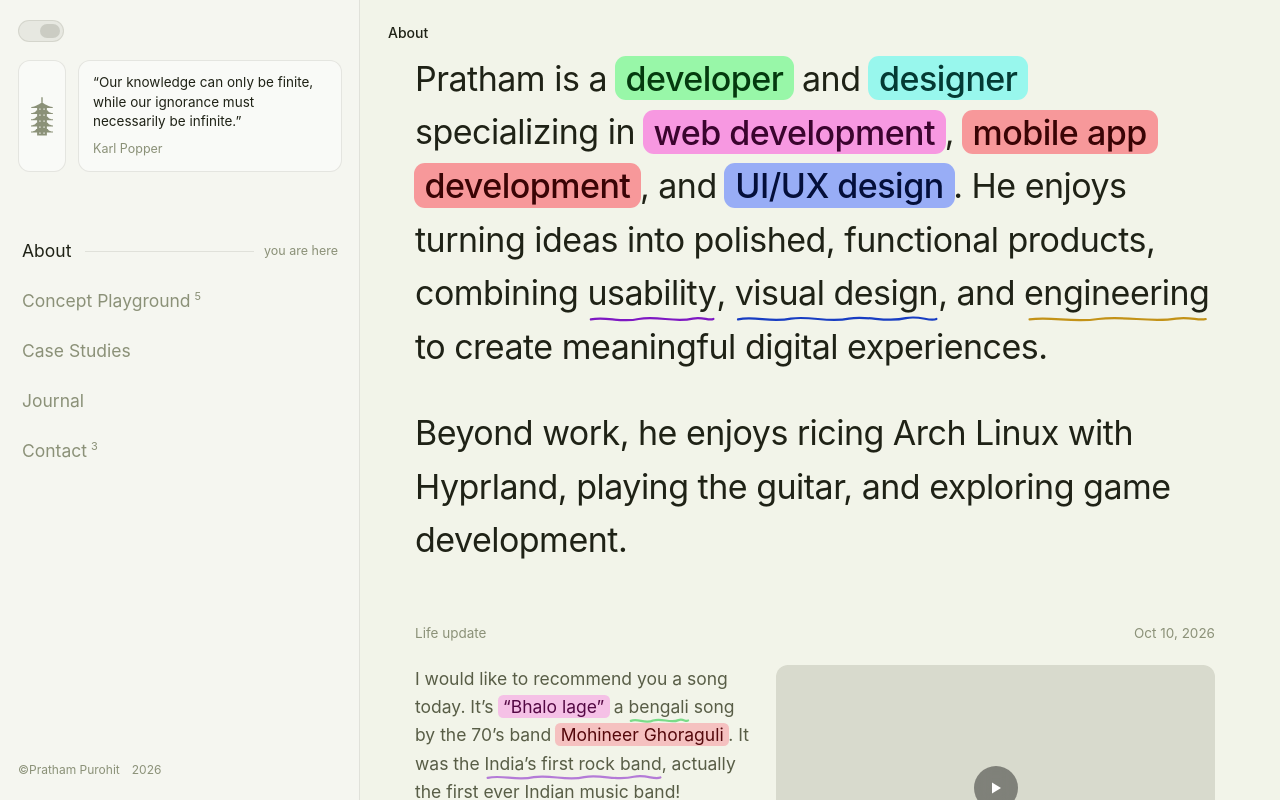
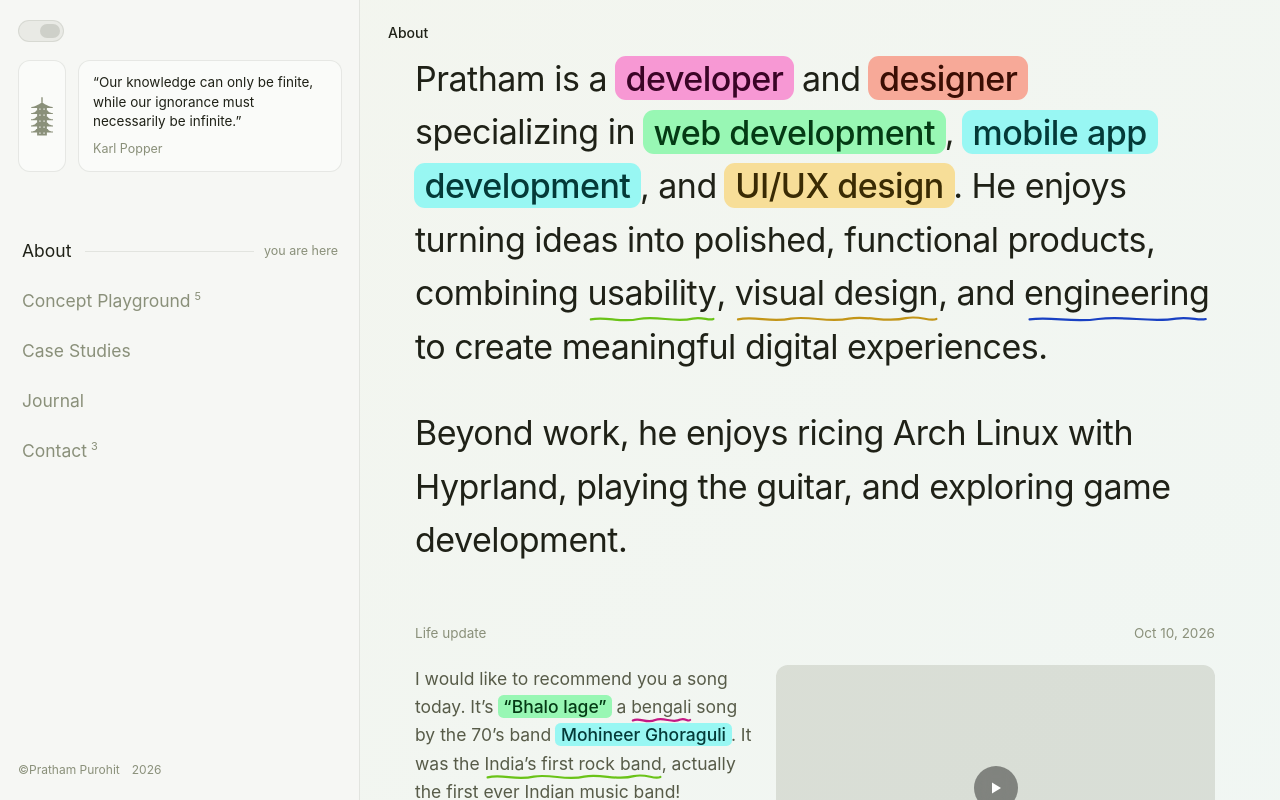
Before and after one commit to plutocrate/personal_site, a React (Vite) app: page / in a window 1280 px wide. Built offline with nearby package versions, Linux system fonts and the light colour scheme; a web font is replaced by a local one.

Commit message:
Add dynamic subtle gradient tint and high-contrast styling for life updates

```diff
--- a/src/styles/global.css
+++ b/src/styles/global.css
@@ -271,22 +271,26 @@ mark, .hl {
 .hl-8, .hl-orange { --hl-bg: var(--hl-low-8); --hl-ink: var(--hl-ink-low-8); }
 .hl-default       { --hl-bg: var(--hl-low-1); --hl-ink: var(--hl-ink-low-1); }
 
-/* High contrast overrides strictly on the bio text */
+/* High contrast overrides on the bio text, life updates card, and life updates reel */
 .bio mark,
-.bio .hl {
+.bio .hl,
+.life mark,
+.life .hl,
+.reel mark,
+.reel .hl {
   font-weight: 500;
   padding: 0.05em 0.32em;
   border-radius: 0.32em;
 }
-.bio .hl-1, .bio .hl-yellow { background: var(--hl-high-1); color: var(--hl-ink-high-1); }
-.bio .hl-2, .bio .hl-green  { background: var(--hl-high-2); color: var(--hl-ink-high-2); }
-.bio .hl-3, .bio .hl-teal   { background: var(--hl-high-3); color: var(--hl-ink-high-3); }
-.bio .hl-4, .bio .hl-cyan   { background: var(--hl-high-4); color: var(--hl-ink-high-4); }
-.bio .hl-5, .bio .hl-blue   { background: var(--hl-high-5); color: var(--hl-ink-high-5); }
-.bio .hl-6, .bio .hl-purple { background: var(--hl-high-6); color: var(--hl-ink-high-6); }
-.bio .hl-7, .bio .hl-rose   { background: var(--hl-high-7); color: var(--hl-ink-high-7); }
-.bio .hl-8, .bio .hl-orange { background: var(--hl-high-8); color: var(--hl-ink-high-8); }
-.bio .hl-default { background: var(--hl-high-1); color: var(--hl-ink-high-1); }
+.bio .hl-1, .bio .hl-yellow, .life .hl-1, .life .hl-yellow, .reel .hl-1, .reel .hl-yellow { background: var(--hl-high-1); color: var(--hl-ink-high-1); }
+.bio .hl-2, .bio .hl-green,  .life .hl-2, .life .hl-green,  .reel .hl-2, .reel .hl-green  { background: var(--hl-high-2); color: var(--hl-ink-high-2); }
+.bio .hl-3, .bio .hl-teal,   .life .hl-3, .life .hl-teal,   .reel .hl-3, .reel .hl-teal   { background: var(--hl-high-3); color: var(--hl-ink-high-3); }
+.bio .hl-4, .bio .hl-cyan,   .life .hl-4, .life .hl-cyan,   .reel .hl-4, .reel .hl-cyan   { background: var(--hl-high-4); color: var(--hl-ink-high-4); }
+.bio .hl-5, .bio .hl-blue,   .life .hl-5, .life .hl-blue,   .reel .hl-5, .reel .hl-blue   { background: var(--hl-high-5); color: var(--hl-ink-high-5); }
+.bio .hl-6, .bio .hl-purple, .life .hl-6, .life .hl-purple, .reel .hl-6, .reel .hl-purple { background: var(--hl-high-6); color: var(--hl-ink-high-6); }
+.bio .hl-7, .bio .hl-rose,   .life .hl-7, .life .hl-rose,   .reel .hl-7, .reel .hl-rose   { background: var(--hl-high-7); color: var(--hl-ink-high-7); }
+.bio .hl-8, .bio .hl-orange, .life .hl-8, .life .hl-orange, .reel .hl-8, .reel .hl-orange { background: var(--hl-high-8); color: var(--hl-ink-high-8); }
+.bio .hl-default, .life .hl-default, .reel .hl-default { background: var(--hl-high-1); color: var(--hl-ink-high-1); }
 
 /* ---------- Underlines / Squiggles (Algorithmic, Contrast-Aware) ---------- */
 .hand-drawn-wrap {
@@ -319,20 +323,22 @@ mark, .hl {
 .un-8, .un-orange { --un-col: var(--un-low-8); }
 .un-default       { --un-col: var(--un-low-5); }
 
-/* High contrast overrides strictly on the bio text */
-.bio .hand-drawn-squiggle {
+/* High contrast overrides on the bio text, life updates card, and life updates reel */
+.bio .hand-drawn-squiggle,
+.life .hand-drawn-squiggle,
+.reel .hand-drawn-squiggle {
   opacity: 0.95;
   height: 10px;
 }
-.bio .un-1, .bio .un-yellow { color: var(--un-high-1); }
-.bio .un-2, .bio .un-green  { color: var(--un-high-2); }
-.bio .un-3, .bio .un-teal   { color: var(--un-high-3); }
-.bio .un-4, .bio .un-cyan   { color: var(--un-high-4); }
-.bio .un-5, .bio .un-blue   { color: var(--un-high-5); }
-.bio .un-6, .bio .un-purple { color: var(--un-high-6); }
-.bio .un-7, .bio .un-rose   { color: var(--un-high-7); }
-.bio .un-8, .bio .un-orange { color: var(--un-high-8); }
-.bio .un-default { color: var(--un-high-5); }
+.bio .un-1, .bio .un-yellow, .life .un-1, .life .un-yellow, .reel .un-1, .reel .un-yellow { color: var(--un-high-1); }
+.bio .un-2, .bio .un-green,  .life .un-2, .life .un-green,  .reel .un-2, .reel .un-green  { color: var(--un-high-2); }
+.bio .un-3, .bio .un-teal,   .life .un-3, .life .un-teal,   .reel .un-3, .reel .un-teal   { color: var(--un-high-3); }
+.bio .un-4, .bio .un-cyan,   .life .un-4, .life .un-cyan,   .reel .un-4, .reel .un-cyan   { color: var(--un-high-4); }
+.bio .un-5, .bio .un-blue,   .life .un-5, .life .un-blue,   .reel .un-5, .reel .un-blue   { color: var(--un-high-5); }
+.bio .un-6, .bio .un-purple, .life .un-6, .life .un-purple, .reel .un-6, .reel .un-purple { color: var(--un-high-6); }
+.bio .un-7, .bio .un-rose,   .life .un-7, .life .un-rose,   .reel .un-7, .reel .un-rose   { color: var(--un-high-7); }
+.bio .un-8, .bio .un-orange, .life .un-8, .life .un-orange, .reel .un-8, .reel .un-orange { color: var(--un-high-8); }
+.bio .un-default, .life .un-default, .reel .un-default { color: var(--un-high-5); }
 
 /* ---------- Ambient Mild Downward Color Rays (Apple / Vercel / Gemini Style) ---------- */
 .journal-hero {
--- a/src/utils/theme.js
+++ b/src/utils/theme.js
@@ -14,24 +14,26 @@ export function getRandomSubtleTheme() {
   const jump = 60 + Math.random() * 240;
   currentHue = Math.round((currentHue + jump) % 360);
 
-  // Noticeable yet soft and easy-on-the-eyes saturation (28% - 38%)
-  const sat = 28 + Math.random() * 10;
-  // Comfortable lightness (93.5% - 95.2%) ensuring tint is clearly perceived across all screen brightnesses
-  const light = 93.5 + Math.random() * 1.7;
+  // Subtle, soft saturation (22% - 30%) - reduced slightly so it is easy on the eyes while surely visible
+  const sat = 22 + Math.random() * 8;
+  // Comfortable lightness (94.6% - 96.0%)
+  const light = 94.6 + Math.random() * 1.4;
 
-  const sidebarLight = Math.min(97.2, light + 1.8);
-  const sidebarSat = Math.max(16, sat - 10);
+  // Secondary harmonic hue for dynamic subtle gradient (shifted 30° to 75°)
+  const hue2 = Math.round((currentHue + 35 + Math.random() * 40) % 360);
+  const sat2 = sat * 0.92;
+  const light2 = Math.min(96.8, light + 0.8);
 
-  const bg = `hsl(${currentHue}, ${sat.toFixed(1)}%, ${light.toFixed(1)}%)`;
-  const sidebar = `hsl(${currentHue}, ${sidebarSat.toFixed(1)}%, ${sidebarLight.toFixed(1)}%)`;
+  const bg = `linear-gradient(${Math.round(115 + Math.random() * 50)}deg, hsl(${currentHue}, ${sat.toFixed(1)}%, ${light.toFixed(1)}%) 0%, hsl(${hue2}, ${sat2.toFixed(1)}%, ${light2.toFixed(1)}%) 100%)`;
+  const sidebar = `hsl(${currentHue}, ${Math.max(12, sat - 9).toFixed(1)}%, ${Math.min(97.8, light + 1.6).toFixed(1)}%)`;
   const topbarBg = `hsla(${currentHue}, ${sat.toFixed(1)}%, ${light.toFixed(1)}%, 0.88)`;
   const surface = `rgba(255, 255, 255, 0.45)`;
-  const surface2 = `hsla(${currentHue}, 28%, 20%, 0.07)`;
-  const line = `hsla(${currentHue}, 20%, 20%, 0.11)`;
-  const knob = `hsla(${currentHue}, 20%, 20%, 0.16)`;
-  const ink = `hsl(${currentHue}, 20%, 11%)`;
-  const ink2 = `hsl(${currentHue}, 14%, 32%)`;
-  const ink3 = `hsl(${currentHue}, 10%, 52%)`;
+  const surface2 = `hsla(${currentHue}, 22%, 20%, 0.065)`;
+  const line = `hsla(${currentHue}, 18%, 20%, 0.10)`;
+  const knob = `hsla(${currentHue}, 18%, 20%, 0.15)`;
+  const ink = `hsl(${currentHue}, 18%, 11%)`;
+  const ink2 = `hsl(${currentHue}, 12%, 32%)`;
+  const ink3 = `hsl(${currentHue}, 9%, 52%)`;
 
   // 8 distinct harmonic color slots evenly distributed around the color wheel
   // Shuffled with a random rotation angle on every theme cycle / logo tap
```
